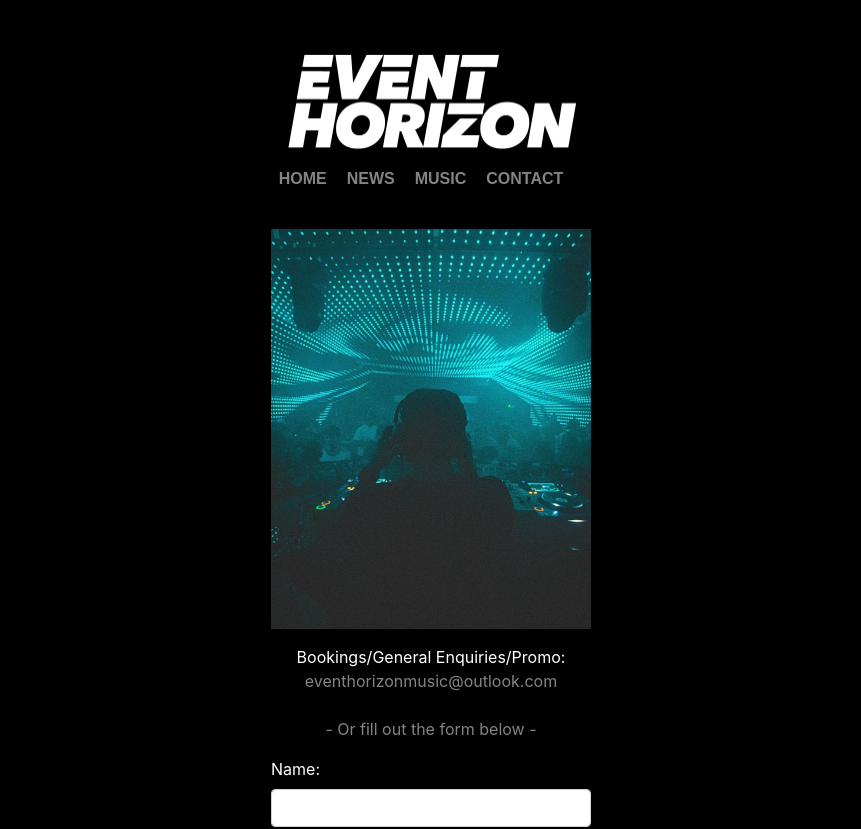
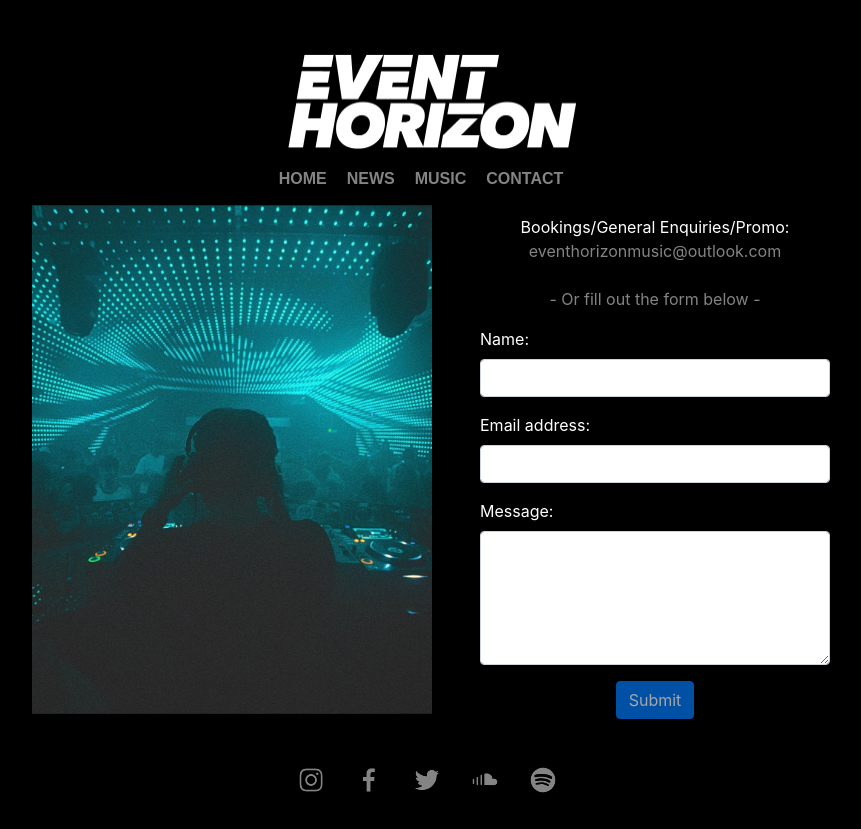
Before and after one commit to tnoel999888/event-horizon-website, a React (Create React App) app: page /contact in a window 1280 px wide. Shown: the top 829 px of the page, without its empty margins (209-1070 px from the left). Built offline with nearby package versions, Linux system fonts and the light colour scheme.

Commit message:
Repositioning elements on Contact page (#5)

```diff
--- a/src/components/Pages/Contact/contact.css
+++ b/src/components/Pages/Contact/contact.css
@@ -1,8 +1,7 @@
 .contact {
-  width: 50%;
-  margin-top: 24px;
-  margin-left: auto;
-  margin-right: auto;
+  display: flex;
+  flex-direction: row;
+  justify-content: center;
 }
 
 .email-status-msg__hide,
@@ -17,10 +16,8 @@
 }
 
 .email-and-form {
-  max-width: 500px;
-  min-width: 300px;
-  width: inherit;
-  margin: auto;
+  width: 350px;
+  margin-left: 48px;
 }
 
 .spinner {
@@ -54,12 +51,8 @@
 }
 
 .press-shot-2 {
-  max-height: 900px;
-  max-width: 500px;
-  min-width: 300px;
   height: inherit;
-  width: inherit;
-  margin: auto;
+  width: 400px;
 }
 
 .sending-label {
```
